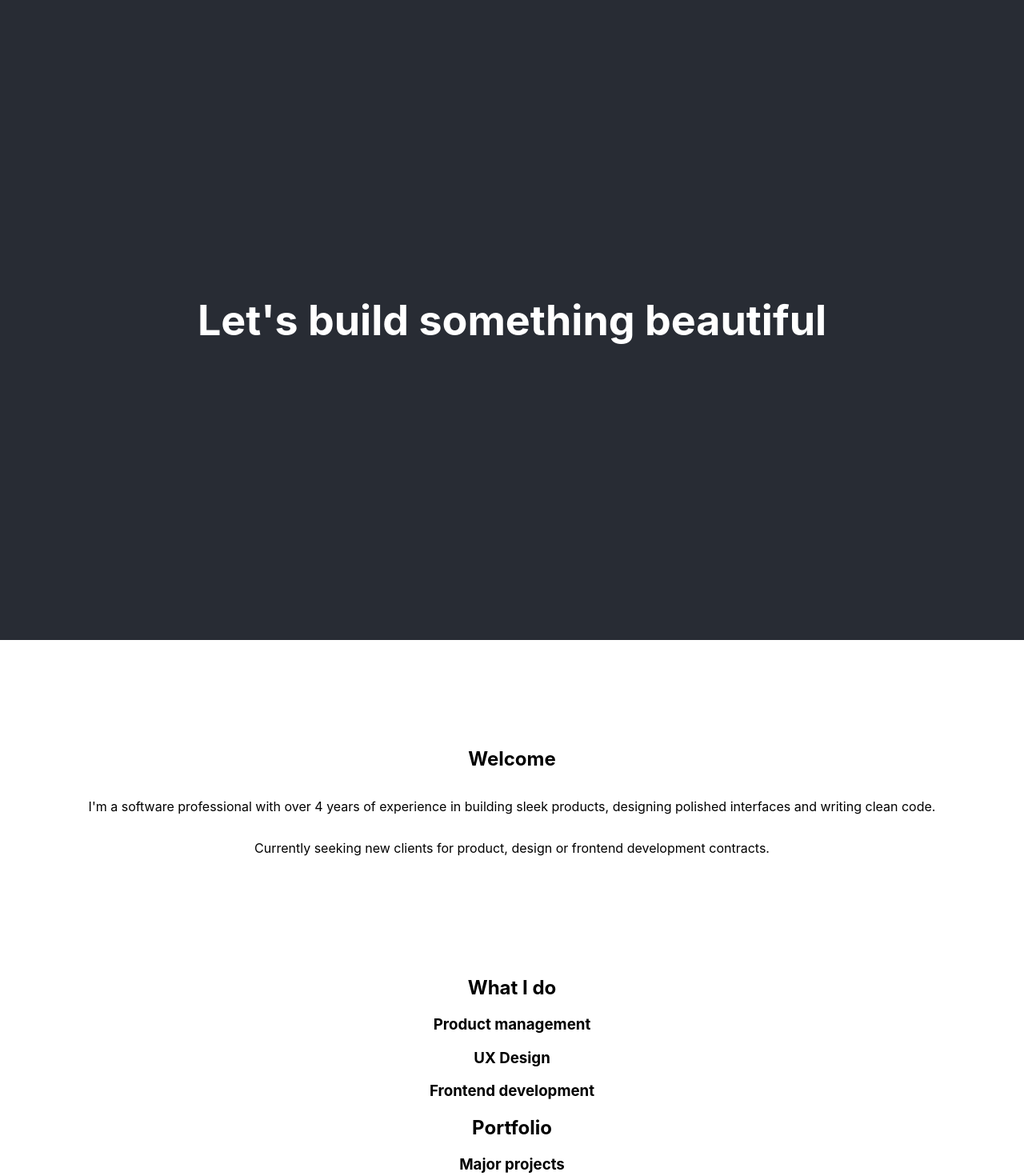
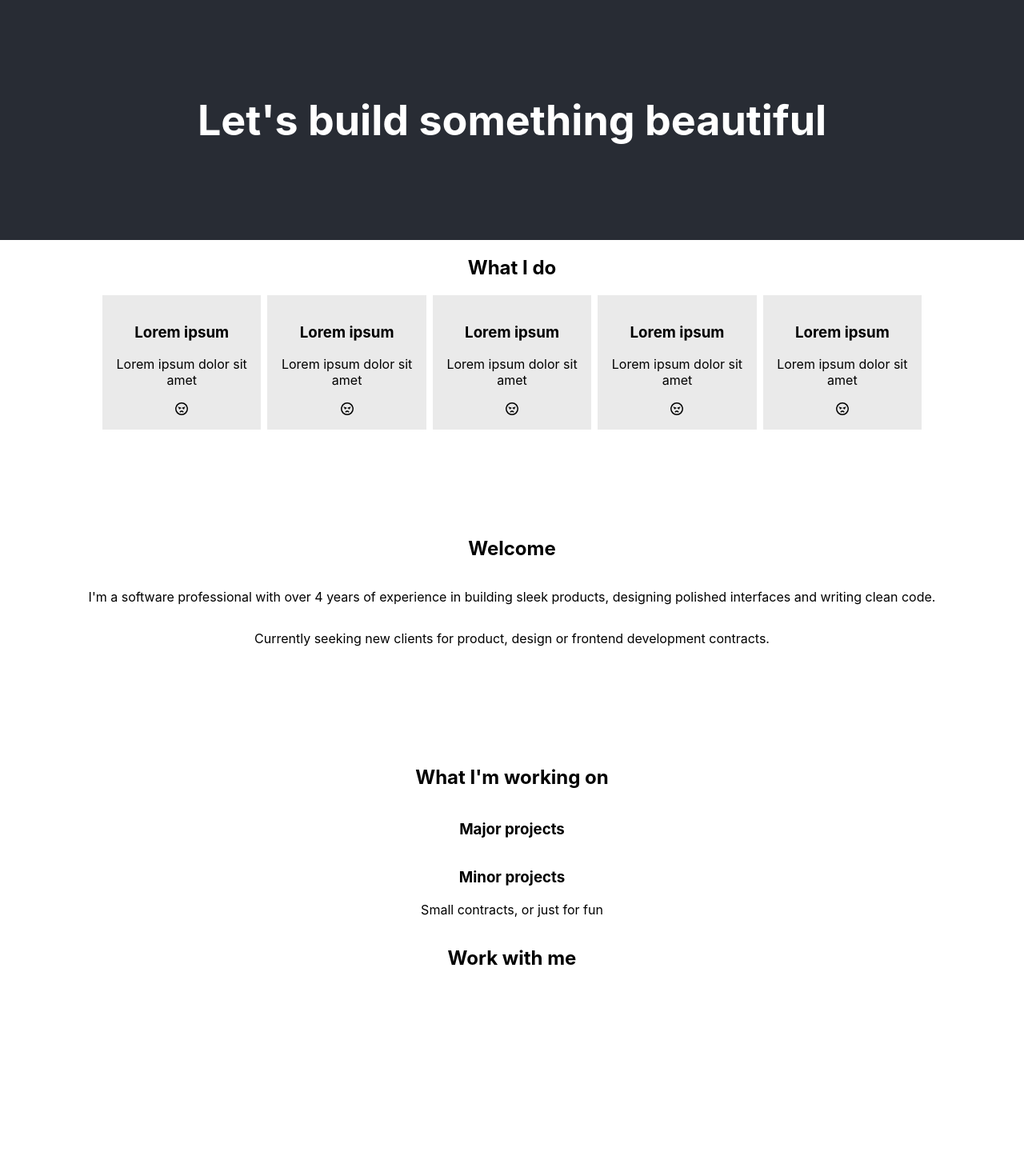
Before and after one commit to DanPowerDev/Portfolio, a React (Create React App) app: page / in a window 1280 px wide. Shown: the top 1470 px of the page at 80% size. After the commit the page ends 1232 px from the top, so only its background shows below. Built offline with nearby package versions, Linux system fonts and the light colour scheme.

Commit message:
Got fontawesome to work

```diff
--- a/package.json
+++ b/package.json
@@ -3,6 +3,8 @@
   "version": "0.1.0",
   "private": true,
   "dependencies": {
+    "@fortawesome/free-regular-svg-icons": "^6.2.1",
+    "@fortawesome/react-fontawesome": "^0.2.0",
     "@testing-library/jest-dom": "^5.16.5",
     "@testing-library/react": "^13.4.0",
     "@testing-library/user-event": "^13.5.0",
--- a/src/App.css
+++ b/src/App.css
@@ -15,7 +15,7 @@
 
 .App-header {
   background-color: #282c34;
-  min-height: 100vh;
+  height: 300px;
   display: flex;
   flex-direction: column;
   align-items: center;
@@ -46,3 +46,21 @@
   align-items: center;
   justify-content: center;
 }
+
+.skill-card {
+  background-color: #EAEAEA;
+  width: calc(20% - 6.4px);
+  padding: 16px;
+}
+
+.skill-container {
+  width: 80%;
+  display: flex;
+  gap: 8px;
+}
+
+section {
+  display: flex;
+  flex-direction: column;
+  align-items: center;
+}
--- a/src/App.js
+++ b/src/App.js
@@ -1,4 +1,7 @@
 import './App.css';
+import { SkillCard } from './components/skill-card';
+
+const skillArray = ['','','','','']
 
 function App() {
   return (
@@ -6,6 +9,12 @@ function App() {
       <header className="App-header">
         <h1>Let's build something beautiful</h1>
       </header>
+      <section>
+        <h2>What I do</h2>
+        <div className='skill-container'>
+          {skillArray.map((s) => <SkillCard title='Lorem ipsum' text='Lorem ipsum dolor sit amet'/>)}
+        </div>
+      </section>
       <section className='welcome'>
         <h2>Welcome</h2>
         <p>
@@ -16,22 +25,7 @@ function App() {
         </p>
       </section>
       <section>
-        <h2>What I do</h2>
-        <div>
-          <article>
-            <h3>Product management</h3>
-            <p></p>
-          </article>
-          <article>
-            <h3>UX Design</h3>
-          </article>
-          <article>
-            <h3>Frontend development</h3>
-          </article>
-        </div>
-      </section>
-      <section>
-        <h2>Portfolio</h2>
+        <h2>What I'm working on</h2>
         <div>
           <h3>Major projects</h3>
         </div>
--- /dev/null
+++ b/src/components/skill-card.js
@@ -0,0 +1,13 @@
+import React from "react"
+import { FontAwesomeIcon } from '@fortawesome/react-fontawesome'
+import { faAngry } from '@fortawesome/free-regular-svg-icons'
+
+export const SkillCard = ({title, text, icon}) => {
+  return (
+    <article className="skill-card">
+      <h3>{title}</h3>
+      <p>{text}</p>
+      <FontAwesomeIcon icon={faAngry} />
+    </article>
+  )
+}
```
Also changed, not shown: 1 other file (tests, documents, lock files or other folders).
